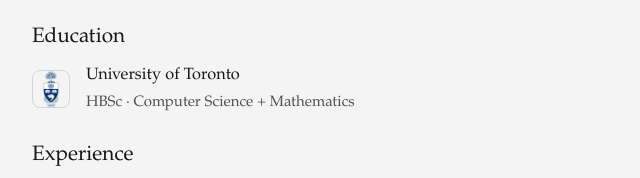
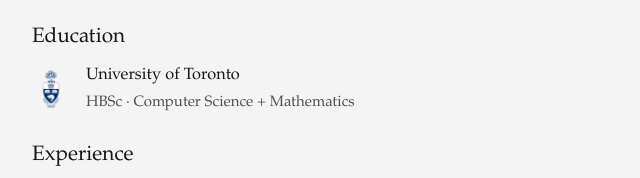
Before and after one commit to l2ggy/website, a plain HTML site: page public/index.html in a window 1280 px wide. Shown: the part 153-331 px from the top of the page, 188-828 px from the left. Drawn offline with Linux system fonts and the light colour scheme.

Commit message:
Remove education icon border

```diff
--- a/public/styles.css
+++ b/public/styles.css
@@ -232,6 +232,10 @@ button {
   border: 1px solid var(--line);
 }
 
+#education .entry-thumb {
+  border: 0;
+}
+
 .entry-main {
   display: grid;
   gap: 0.18rem;
```
